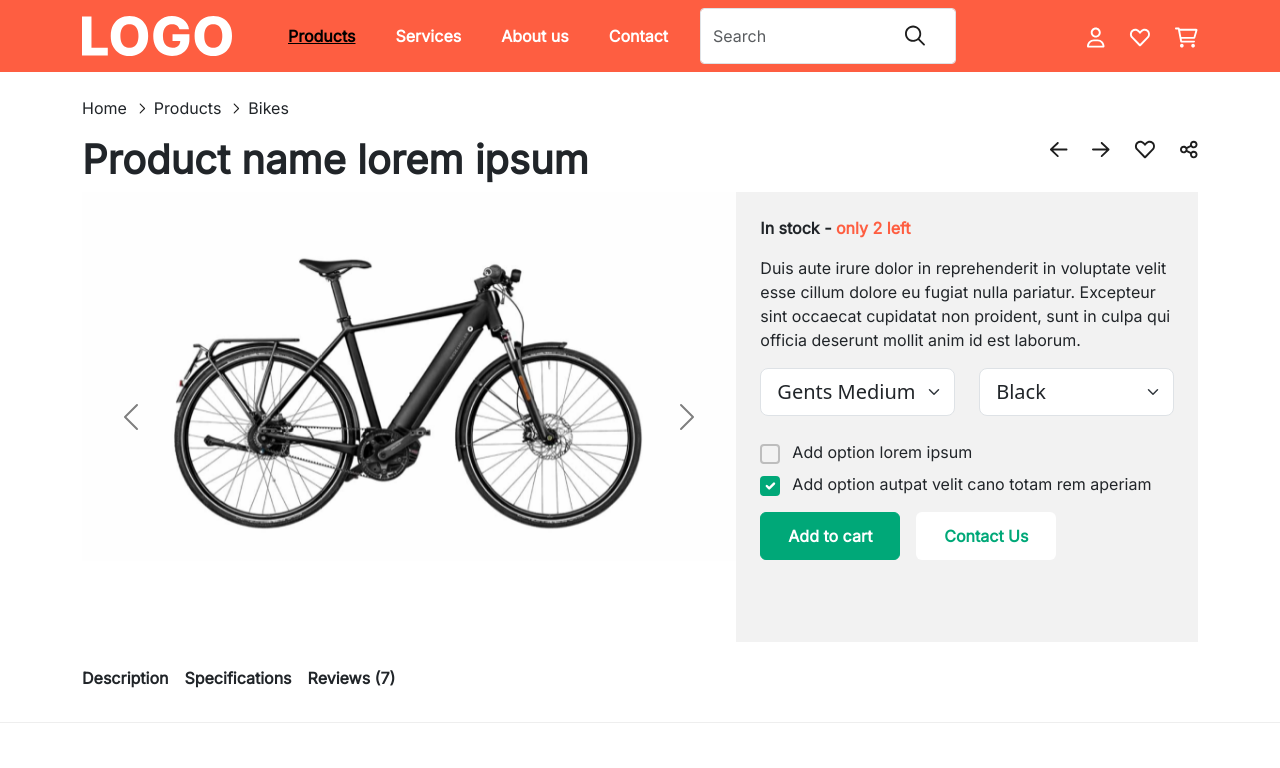
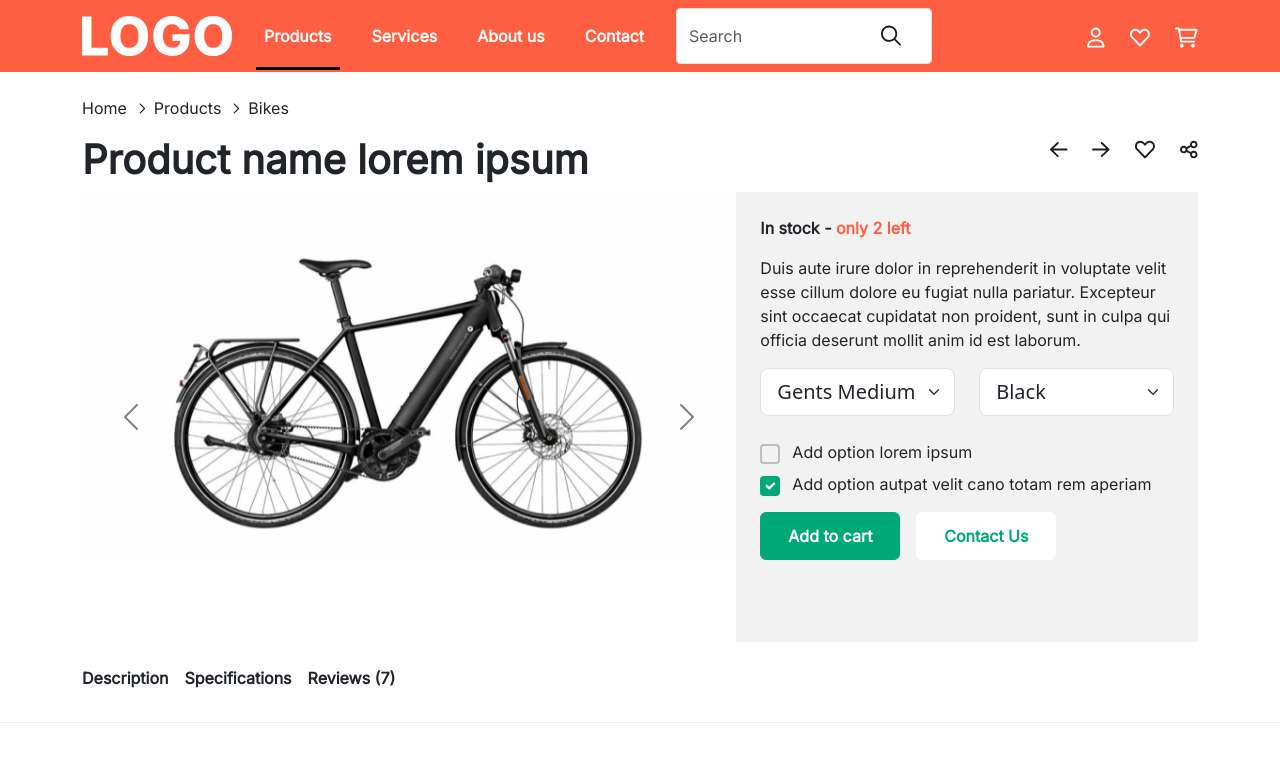
Before and after one commit to Uros47/bootstrap-scss, a website: page src/index.html in a window 1280 px wide. Shown: the top 768 px of the page. Drawn offline with Linux system fonts and the light colour scheme.

Commit message:
black underline and white nav

```diff
--- a/scss/components/_hero.scss
+++ b/scss/components/_hero.scss
@@ -22,7 +22,7 @@
         position: relative;
     }
 
-    .icon-group {
+    .hero-icon-group {
         position: absolute;
         left: 36%;
         right: 0;
--- a/scss/components/_navbar.scss
+++ b/scss/components/_navbar.scss
@@ -30,3 +30,20 @@
         }
     }
 }
+
+.underline {
+    text-decoration: none;
+    position: relative;
+}
+
+.underline:after {
+    position: absolute;
+    content: '';
+    height: 3px;
+    bottom: -14px;
+    margin: 0 auto;
+    left: 0;
+    right: 0;
+    width: 100%;
+    background: black;
+}
--- a/src/index.html
+++ b/src/index.html
@@ -41,18 +41,21 @@
     <div class="application-container">
 
         <!-- NAVBAR -->
-        <nav class="navbar navbar-expand-lg bg-primary">
-            <div class="container-fluid container">
-                <div class="logo-container me-5">
-                    <img alt="logo" src="/images/svg/logo.svg" />
-                </div>
+        <nav class="navbar navbar-dark navbar-expand-lg bg-primary">
+            <div class="container-fluid container d-flex">
+
                 <button class="navbar-toggler" type="button" data-bs-toggle="collapse" data-bs-target="#navbarSupportedContent" aria-controls="navbarSupportedContent" aria-expanded="false" aria-label="Toggle navigation">
                     <span class="navbar-toggler-icon"></span>
                 </button>
+
+                <div class="logo-container me-lg-4">
+                    <img alt="logo" src="/images/svg/logo.svg" />
+                </div>
+
                 <div class="collapse navbar-collapse" id="navbarSupportedContent ">
                     <ul class="navbar-nav me-auto mb-2 mb-lg-0 gap-4 align-items-center menu">
                         <li class="nav-item">
-                            <a class="nav-link active text-decoration-underline" aria-current="page" href="#">Products</a>
+                            <a class="nav-link active underline" aria-current="page" href="#">Products</a>
                         </li>
                         <li class="nav-item">
                             <a class="nav-link" href="#">Services</a>
@@ -72,8 +75,10 @@
                             </form>
                         </li>
                     </ul>
+
+                </div>
                 <!-- NAVBAR ICONS -->
-                    <div class="icon-group d-flex ms-4 gap-4">
+                <div class="icon-group d-flex ms-4 gap-2 gap-lg-4">
                     <div class="user-icon">
                         <img src="/images/svg/user.svg" />
                     </div>
@@ -85,7 +90,6 @@
                     </div>
                 </div>
                 <!-- NAVBAR ICONS END -->
-                </div>
             </div>
         </nav>
         <!-- NAVBAR END -->
@@ -105,7 +109,7 @@
             <!-- hero headline -->
             <div class="hero-headline-and-icons d-flex justify-content-lg-between">
                 <h1 class="hero-headline">Product name lorem ipsum</h1>
-                <div class="icon-group d-flex ms-4 gap-4">
+                <div class="hero-icon-group d-flex ms-4 gap-4">
                     <div class="user-icon">
                         <img src="/images/svg/arrow-left.svg" />
                     </div>
```
Also changed, not shown: assets/css/style.css, 1 other file. Lines whose indentation alone changed are shown as unchanged.
